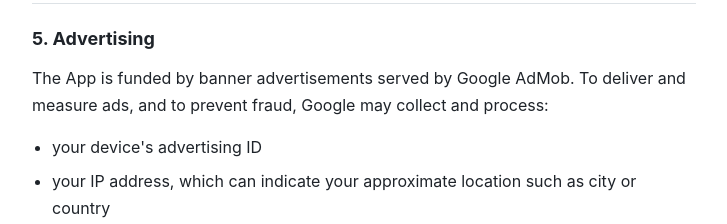
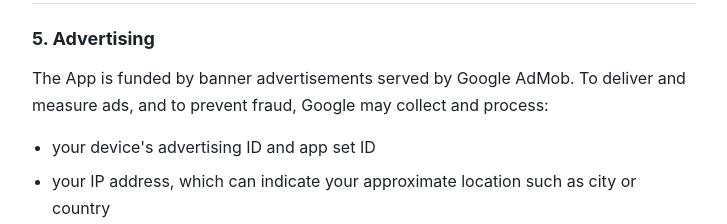
Before and after one commit to sventlasic/sventlasic.github.io, a plain HTML site: page reviewer-today-epso/privacy.html in a window 1280 px wide. Shown: the part 1680-1904 px from the top of the page, without its empty margins (276-1003 px from the left). Drawn offline with Linux system fonts and the light colour scheme.

Commit message:
EPSO privacy policy: advertising ID and app set ID
Co-Authored-By: Claude Opus 5.5 <noreply@anthropic.com>

```diff
--- a/reviewer-today-epso/privacy.html
+++ b/reviewer-today-epso/privacy.html
@@ -64,7 +64,7 @@
 <p>The App is funded by banner advertisements served by Google AdMob. To deliver and measure ads, and to prevent fraud, Google may collect and process:</p>
 
 <ul>
-  <li>your device's advertising ID</li>
+  <li>your device's advertising ID and app set ID</li>
   <li>your IP address, which can indicate your approximate location such as city or country</li>
   <li>device information such as model, operating system version, and language</li>
   <li>how the App and its ads are used, such as app launches, which ads were shown and whether they were tapped</li>
```
